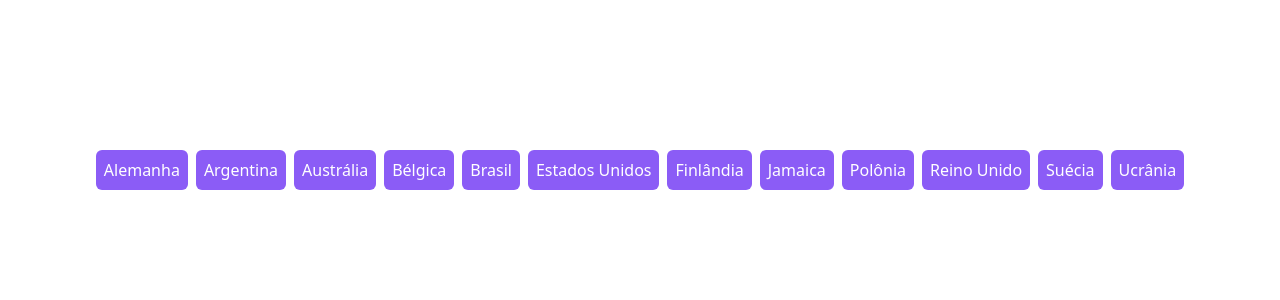
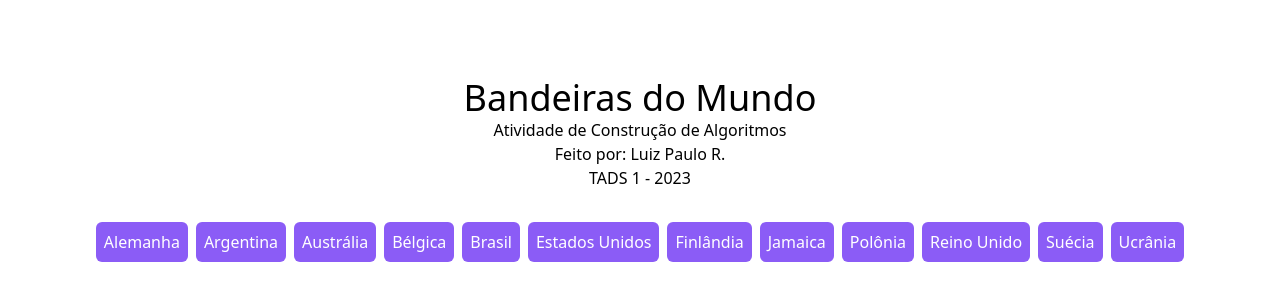
Before and after one commit to luizpaulo2005/bandeiras_python_ca, a plain HTML site: page index.html in a window 1280 px wide. Shown: the part 230-530 px from the top of the page. Drawn offline with nearby package versions, Linux system fonts and the light colour scheme.

Commit message:
css home page

```diff
--- a/index.html
+++ b/index.html
@@ -8,8 +8,14 @@
     <script src="https://cdn.tailwindcss.com"></script>
     <link rel="shortcut icon" href="./img/logo.png" type="image/png">
   </head>
-  <body class="w-screen h-screen flex justify-center items-center">
-    <ul class="flex flex-wrap gap-2 justify-center">
+  <body class="w-screen h-screen flex flex-col gap-8 justify-center items-center p-2">
+    <div class="text-center">
+      <p class="text-4xl">Bandeiras do Mundo</p>
+      <p>Atividade de Construção de Algoritmos</p>
+      <p>Feito por: Luiz Paulo R.</p>
+      <p>TADS 1 - 2023</p>
+    </div>
+    <ul class="flex flex-wrap gap-2 justify-center w-fit sm:w-full">
       <li class="inline-block text-white bg-violet-500 p-2 rounded-md transition-colors hover:bg-violet-700">
         <a href="./alemanha/index.html">Alemanha</a>
       </li>
```
